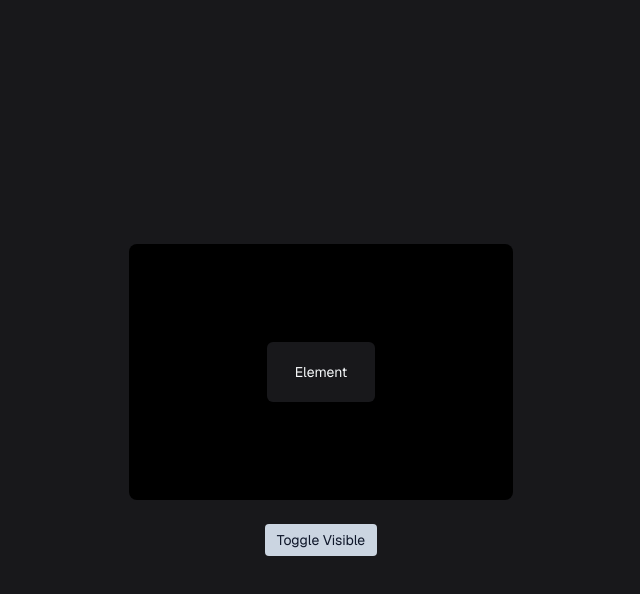
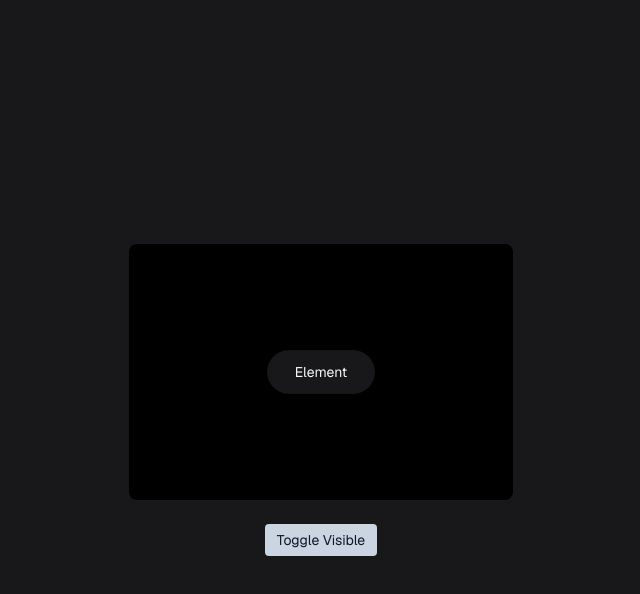
Before and after one commit to nirnejak/interactive-components, a Next.js app: page /exit-animation in a window 1280 px wide. Both pictures are taken after a click on the button "Toggle Visible". Shown: the top 594 px of the page, without its empty margins (319-959 px from the left). Built offline with nearby package versions, Linux system fonts and the light colour scheme.

Commit message:
Exit Animation element style updated

```diff
--- a/components/ExitAnimation.tsx
+++ b/components/ExitAnimation.tsx
@@ -15,7 +15,7 @@ const CalculateHexAlpha: React.FC = () => {
               initial={{ opacity: 0, translateY: 10 }}
               animate={{ opacity: 1, translateY: 0 }}
               exit={{ opacity: 0, translateY: -10 }}
-              className="rounded-md bg-zinc-900 px-7 py-5 text-sm text-slate-50"
+              className="rounded-full bg-zinc-900 px-7 py-3 text-sm text-slate-50"
             >
               Element
             </motion.div>
```
